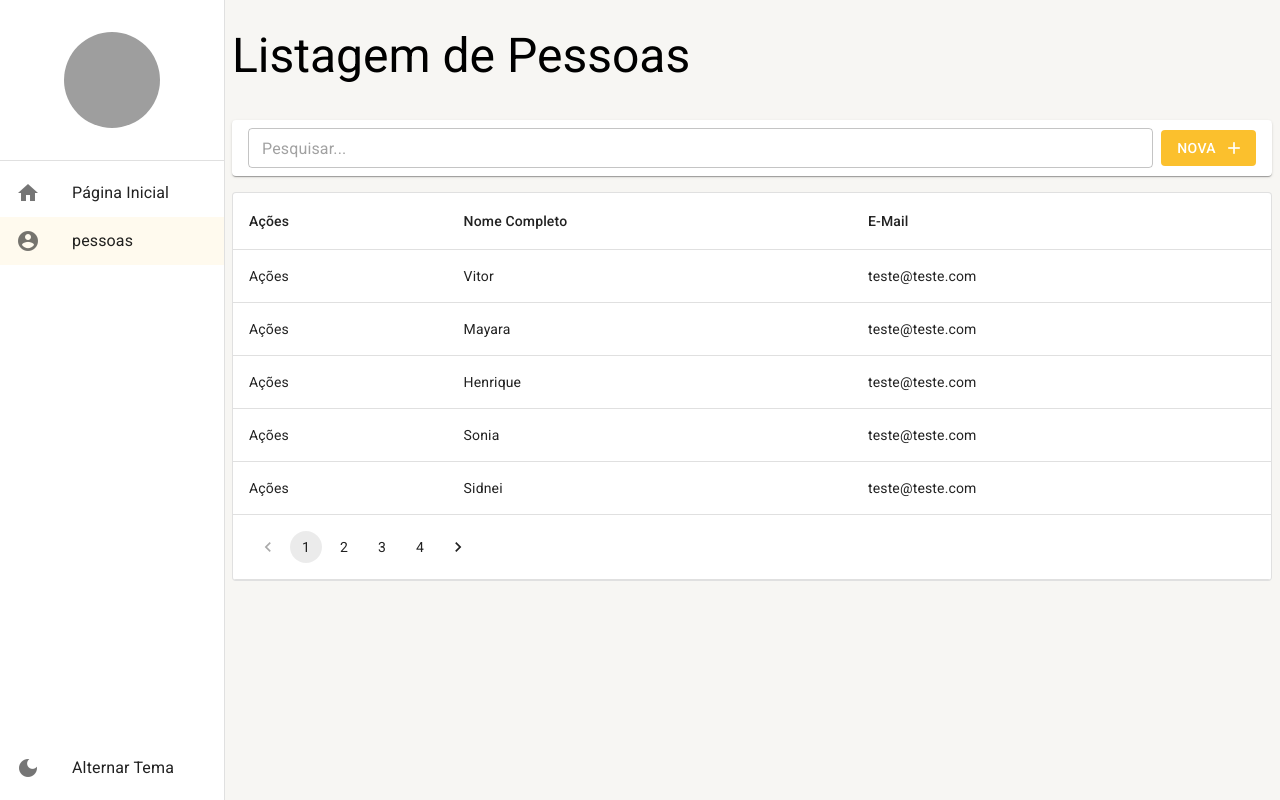
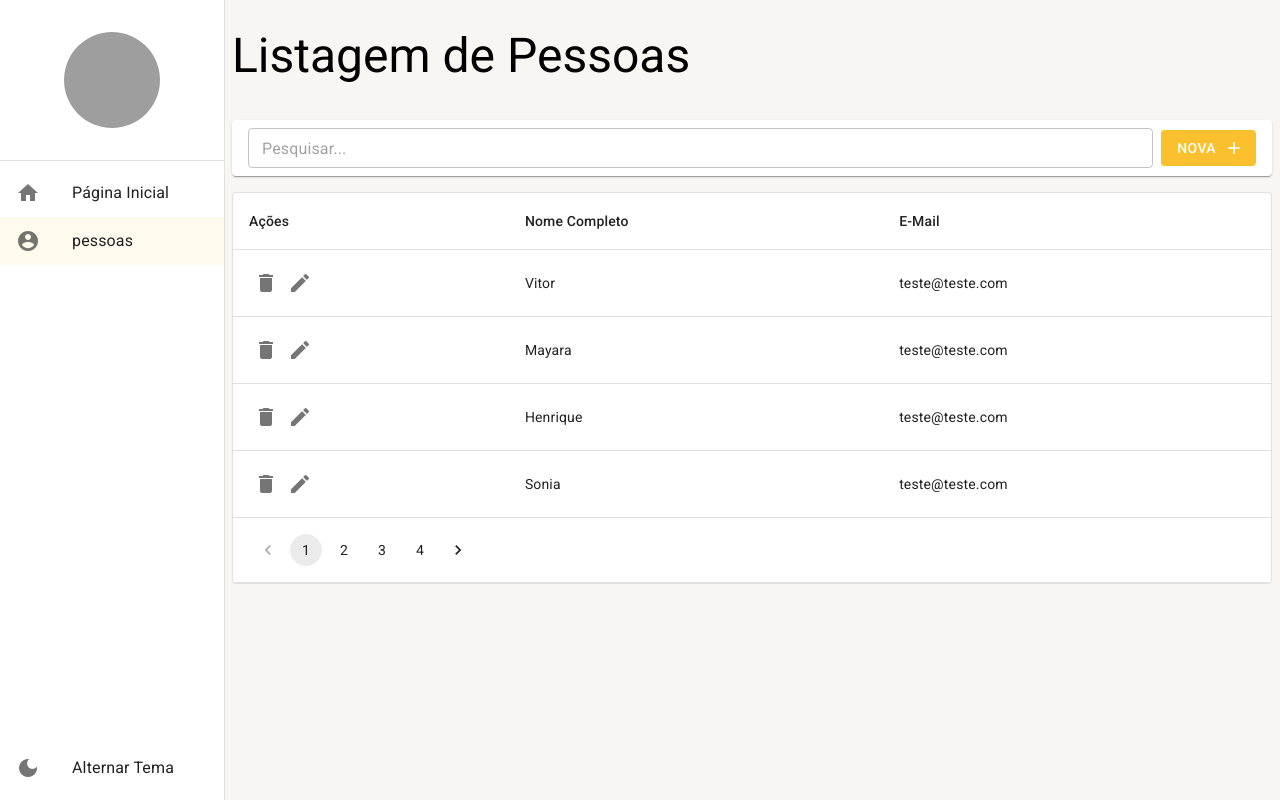
Before and after one commit to vitorserigati/react-materialui-typescript, a React (Vite) app: page /pessoas in a window 1280 px wide. Built offline with nearby package versions, Linux system fonts and the light colour scheme; data requests are answered from the project's data file; grey boxes are pictures that could not be loaded.

Commit message:
feat: Criao e configurado o handleDelete

```diff
--- a/mock/database.json
+++ b/mock/database.json
@@ -5,112 +5,78 @@
       "nomeCompleto": "Vitor",
       "email": "teste@teste.com",
       "cidadeId": 1
-
     },
     {
       "id": 2,
       "nomeCompleto": "Mayara",
       "email": "teste@teste.com",
       "cidadeId": 1
-
     },
     {
       "id": 3,
       "nomeCompleto": "Henrique",
       "email": "teste@teste.com",
       "cidadeId": 1
-
     },
     {
       "id": 4,
       "nomeCompleto": "Sonia",
       "email": "teste@teste.com",
       "cidadeId": 1
-
     },
     {
       "id": 5,
       "nomeCompleto": "Sidnei",
       "email": "teste@teste.com",
       "cidadeId": 1
-
     },
     {
       "id": 6,
       "nomeCompleto": "Everton",
       "email": "teste@teste.com",
       "cidadeId": 1
-
     },
     {
       "id": 7,
       "nomeCompleto": "Sergio",
       "email": "teste@teste.com",
       "cidadeId": 1
-
     },
     {
       "id": 8,
       "nomeCompleto": "Celia",
       "email": "teste@teste.com",
       "cidadeId": 1
-
     },
     {
       "id": 9,
       "nomeCompleto": "Diogo",
       "email": "teste@teste.com",
       "cidadeId": 1
-
     },
     {
       "id": 10,
       "nomeCompleto": "Leandro",
       "email": "teste@teste.com",
       "cidadeId": 1
-
     },
     {
       "id": 11,
       "nomeCompleto": "Lucas",
       "email": "teste@teste.com",
       "cidadeId": 1
-
     },
     {
       "id": 12,
       "nomeCompleto": "Maria",
       "email": "teste@teste.com",
       "cidadeId": 1
-
-        },
-        {
-            "id": 13,
-            "nomeCompleto": "João",
-            "email": "teste@teste.com",
-            "cidadeId": 1
-
     },
     {
       "id": 14,
       "nomeCompleto": "Carlos",
       "email": "teste@teste.com",
       "cidadeId": 1
-
-        },
-        {
-            "id": 15,
-            "nomeCompleto": "André",
-            "email": "teste@teste.com",
-            "cidadeId": 1
-
-        },
-        {
-            "id": 16,
-            "nomeCompleto": "Marcos",
-            "email": "teste@teste.com",
-            "cidadeId": 1
-
     }
   ]
 }
--- a/src/pages/index.ts
+++ b/src/pages/index.ts
@@ -1,2 +1,3 @@
 export * from './dashboard/Dashboard';
 export * from './pessoas/ListagemDePessoas';
+export * from './pessoas/DetalheDePessoas';
--- /dev/null
+++ b/src/pages/pessoas/DetalheDePessoas.tsx
@@ -0,0 +1,64 @@
+import { LinearProgress } from '@mui/material';
+import { useEffect, useState } from 'react';
+import { useNavigate, useParams } from 'react-router-dom';
+import { DetailToolBox } from '../../shared/components';
+import { BasePageLayout } from '../../shared/layouts';
+import { PessoasService } from '../../shared/services/api/pessoas/PessoasService';
+
+export const DetalheDePessoas: React.FC = () => {
+  const { id = 'new' } = useParams<'id'>();
+  const [isLoading, setIsLoading] = useState(false);
+  const [nome, setNome] = useState('');
+  useEffect(() => {
+    if (id != 'new') {
+      setIsLoading(true);
+      PessoasService.getById(Number(id)).then((result) => {
+        setIsLoading(false);
+        if (result instanceof Error) {
+          alert(result.message);
+          navigate('/pessoas');
+        } else {
+          setNome(result.nomeCompleto);
+          console.log(result);
+        }
+      });
+    }
+  }, [id]);
+  const navigate = useNavigate();
+  const handleSave = () => {
+    console.log('save');
+  };
+  const handleDelete = (id: number) => {
+    if (confirm(`Realmente deseja apagar ${nome} dos registros?`)) {
+      PessoasService.deleteById(id).then((result) => {
+        if (result instanceof Error) {
+          alert(result.message);
+        } else {
+          alert('Registro Apagado. Atualize a página para conferir.');
+          navigate('/pessoas');
+        }
+      });
+    }
+  };
+
+  return (
+    <BasePageLayout
+      titulo={id === 'new' ? 'Novo Registro' : `Detalhes de ${nome}`}
+      barraDeFerramentas={
+        <DetailToolBox
+          showNewButton={id !== 'new'}
+          showBackSaveButton
+          showDeleteButton={id !== 'new'}
+          onClickNewButton={() => navigate('/pessoas/detalhe/new')}
+          onClickSaveButton={handleSave}
+          onClickBackButton={() => navigate('/pessoas')}
+          onClickDeleteButton={() => handleDelete(Number(id))}
+          onClickBackSaveButton={handleSave}
+        />
+      }
+    >
+      {isLoading && <LinearProgress variant="indeterminate" />}
+      <></>
+    </BasePageLayout>
+  );
+};
--- a/src/pages/pessoas/ListagemDePessoas.tsx
+++ b/src/pages/pessoas/ListagemDePessoas.tsx
@@ -1,5 +1,7 @@
 import { useEffect, useMemo, useState } from 'react';
 import {
+  Icon,
+  IconButton,
   LinearProgress,
   Pagination,
   Paper,
@@ -11,7 +13,7 @@ import {
   TableHead,
   TableRow,
 } from '@mui/material';
-import { useSearchParams } from 'react-router-dom';
+import { useNavigate, useSearchParams } from 'react-router-dom';
 import { ListingToolBox } from '../../shared/components';
 import { useDebounce } from '../../shared/hooks';
 import { BasePageLayout } from '../../shared/layouts';
@@ -24,6 +26,7 @@ import { Environment } from '../../shared/environment';
 export const ListagemDePessoas: React.FC = () => {
   const [searchParams, setSearchParams] = useSearchParams();
   const { debounce } = useDebounce();
+  const navigate = useNavigate();
 
   const [rows, setRows] = useState<IListagemPessoa[]>([]);
   const [isLoading, setIsLoading] = useState(true);
@@ -53,12 +56,28 @@ export const ListagemDePessoas: React.FC = () => {
     });
   }, [busca, pagina]);
 
+  const handleDelete = (id: number) => {
+    if (confirm('Deseja deletar este registro?')) {
+      PessoasService.deleteById(id).then((result) => {
+        if (result instanceof Error) {
+          alert(result.message);
+        } else {
+          setRows((oldRows) => [
+            ...oldRows.filter((oldRow) => oldRow.id !== id),
+          ]);
+          alert('Registro Apagado. Atualize a página para conferir.');
+        }
+      });
+    }
+  };
+
   return (
     <BasePageLayout
       titulo="Listagem de Pessoas"
       barraDeFerramentas={
         <ListingToolBox
           newButtonText="Nova"
+          onNewButtonClick={() => navigate('/pessoas/detalhe/new')}
           showSearchInput
           searchText={busca}
           changeSearchText={(texto) =>
@@ -83,7 +102,17 @@ export const ListagemDePessoas: React.FC = () => {
           <TableBody>
             {rows.map((row) => (
               <TableRow key={row.id}>
-                <TableCell>Ações</TableCell>
+                <TableCell>
+                  <IconButton size="small" onClick={() => handleDelete(row.id)}>
+                    <Icon>delete</Icon>
+                  </IconButton>
+                  <IconButton
+                    size="small"
+                    onClick={() => navigate(`/pessoas/detalhe/${row.id}`)}
+                  >
+                    <Icon>edit</Icon>
+                  </IconButton>
+                </TableCell>
                 <TableCell>{row.nomeCompleto}</TableCell>
                 <TableCell>{row.email}</TableCell>
               </TableRow>
--- a/src/routes/index.tsx
+++ b/src/routes/index.tsx
@@ -1,7 +1,7 @@
 import { Routes, Route, Navigate } from 'react-router-dom';
 import { useDrawerContext } from '../shared/contexts';
 import { useEffect } from 'react';
-import { Dashboard, ListagemDePessoas } from '../pages';
+import { Dashboard, DetalheDePessoas, ListagemDePessoas } from '../pages';
 
 export const AppRoutes = () => {
   const { setDrawerOptions } = useDrawerContext();
@@ -25,7 +25,7 @@ export const AppRoutes = () => {
     <Routes>
       <Route path="/home" element={<Dashboard />} />
       <Route path="/pessoas" element={<ListagemDePessoas />} />
-      {/* <Route path="/cidades/detalhe/:id" element={<Dashboard />} /> */}
+      <Route path="/pessoas/detalhe/:id" element={<DetalheDePessoas />} />
 
       <Route path="*" element={<Navigate to="/home" />} />
     </Routes>
--- a/src/shared/environment/index.ts
+++ b/src/shared/environment/index.ts
@@ -2,7 +2,7 @@ export const Environment = {
   /**
    * Define a quantidade de linhas a ser carregada por padrão nas listagens.
    */
-  LIMITE_LINHAS: 5,
+  LIMITE_LINHAS: 4,
 
   /**
    * Placeholder exibido nas inputs.
```
Lines whose indentation alone changed are shown as unchanged.
